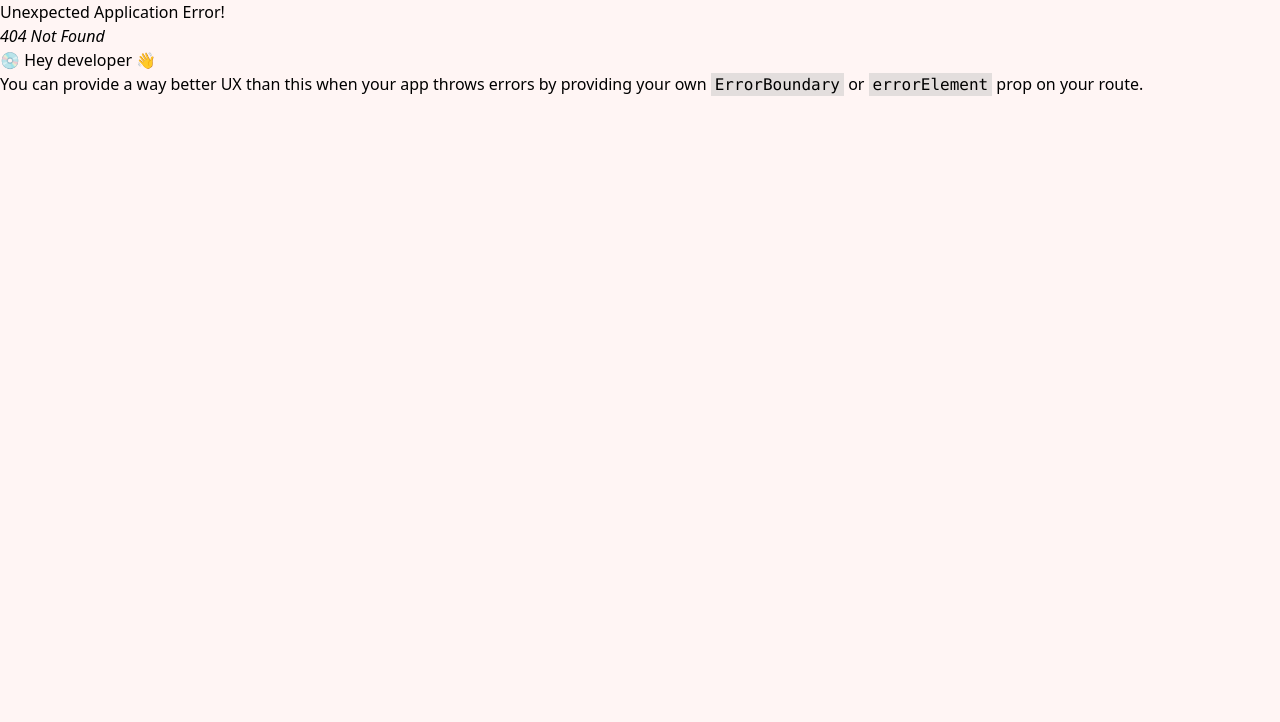
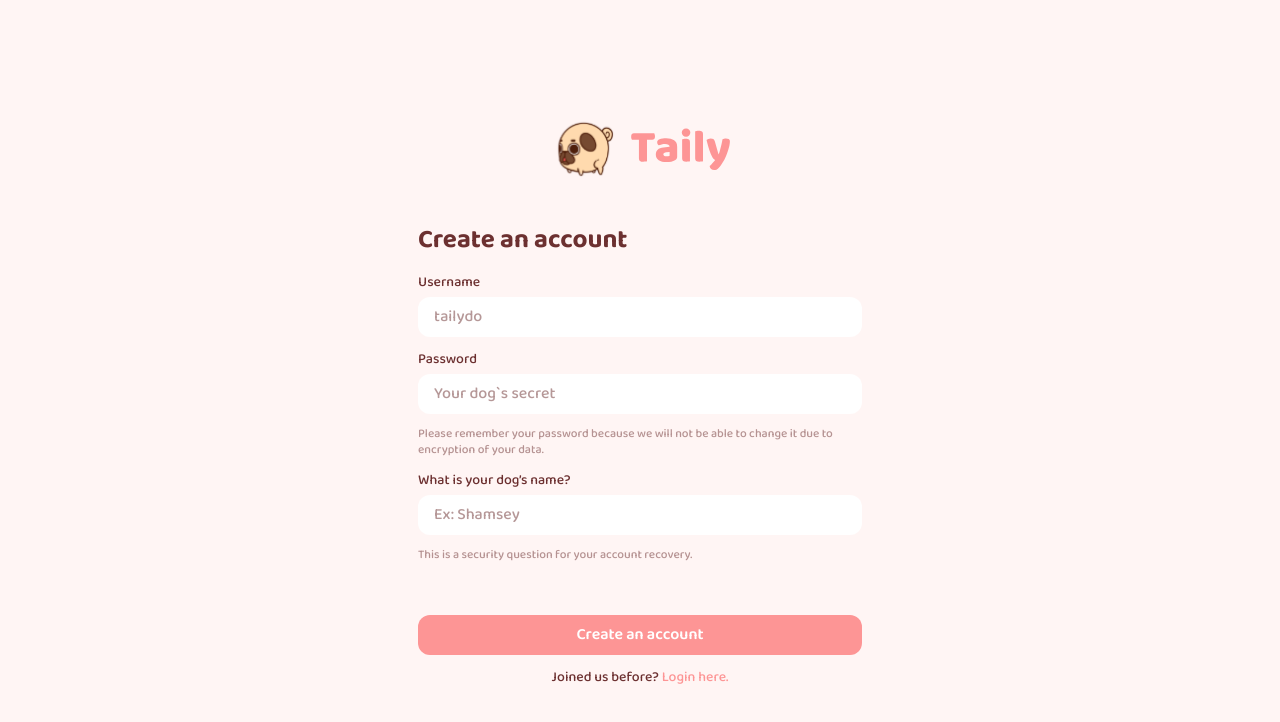
Before and after one commit to chronohubtech/Taily, a React (Vite) app: page /create-account in a window 1280 px wide. Before the commit this address had no page. Shown: the top 722 px of the page. Built offline with nearby package versions, Linux system fonts and the light colour scheme.

Commit message:
:lipstick: `Create account` route/page added

```diff
--- a/src/Root.jsx
+++ b/src/Root.jsx
@@ -1,7 +1,8 @@
+import { Link } from 'react-router-dom';
 function Root() {
   return (
     <>
-      <h2 className="font-bold font-sans">Taily Task</h2>
+      <Link to={'create-account'}>Create account</Link>
     </>
   );
 }
--- a/src/global.css
+++ b/src/global.css
@@ -1,3 +1,15 @@
 @tailwind base;
 @tailwind components;
 @tailwind utilities;
+
+@layer base {
+  body {
+    @apply font-primary;
+  }
+}
+
+@layer components {
+  .button__primary {
+    @apply text-white font-semibold text-base px-[16px] py-[8px] bg-primary text-center rounded-[12px] block w-full;
+  }
+}
--- a/src/main.jsx
+++ b/src/main.jsx
@@ -5,10 +5,16 @@ import './global.css';
 
 import { createBrowserRouter, RouterProvider } from 'react-router-dom';
 // Routes
+import CreateAccount from '@routes/create-account/create-account.router.jsx';
+
 const router = createBrowserRouter([
   {
     path: '/',
     element: <Root />
+  },
+  {
+    path: '/create-account',
+    element: <CreateAccount />
   }
 ]);
 
--- /dev/null
+++ b/src/routes/create-account/create-account.router.jsx
@@ -0,0 +1,91 @@
+import React, { useState } from 'react';
+import { Link } from 'react-router-dom';
+
+// Components
+import { InputField } from '@components/input-field/input-field.component.jsx';
+// Static assets
+import './create-account.style.css';
+import HorizontalLogo from '@assets/static/horizonal-logo.svg';
+
+function CreateAccountRouter() {
+  const defaultSignUpField = {
+    username: '',
+    password: '',
+    dogsName: ''
+  };
+
+  const [signUpFormFields, setSignUpFormFields] = useState(defaultSignUpField);
+  const { username, password, dogsName } = signUpFormFields;
+
+  const handleSubmit = (event) => {
+    event.preventDefault();
+  };
+
+  const handleChange = (event) => {
+    const { name, value } = event.target;
+
+    setSignUpFormFields({ ...signUpFormFields, [name]: value });
+  };
+
+  return (
+    <>
+      <section className={'signup__section'}>
+        <div className={'signup__container'}>
+          <img src={HorizontalLogo} width={180} height={71} alt="Taily horizontal logo" />
+
+          <h4 className={'signup__header'}>Create an account</h4>
+
+          <form action="" className={'signup__form'} onSubmit={handleSubmit}>
+            <InputField
+              label={'Username'}
+              type="text"
+              placeholder={'tailydo'}
+              onChange={handleChange}
+              name={'username'}
+              value={username}
+              required
+            />
+
+            <InputField
+              label={'Password'}
+              type="password"
+              placeholder={'Your dog`s secret'}
+              onChange={handleChange}
+              name={'password'}
+              value={password}
+              required
+            />
+
+            <p className={'input-note'}>
+              Please remember your password because we will not be able to change it due to
+              encryption of your data.
+            </p>
+
+            <InputField
+              label={'What is your dog’s name?'}
+              type="text"
+              placeholder={'Ex: Shamsey'}
+              onChange={handleChange}
+              name={'dogsName'}
+              value={dogsName}
+              required
+            />
+
+            <p className={'input-note'}>This is a security question for your account recovery.</p>
+
+            <button className={'mt-10 button__primary'}>Create an account</button>
+
+            <p className={'input-note--signin'}>
+              Joined us before?{' '}
+              <Link to={'../login'}>
+                <span>Login here.</span>
+              </Link>
+            </p>
+          </form>
+        </div>
+      </section>
+    </>
+  );
+}
+
+export default CreateAccountRouter;
--- /dev/null
+++ b/src/routes/create-account/create-account.style.css
@@ -0,0 +1,31 @@
+.signup__section {
+  @apply flex items-center justify-center h-screen w-full min-h-[600px];
+}
+
+.signup__container {
+  @apply max-w-[476px] w-full block mx-auto px-4;
+}
+
+.signup__container > img {
+  @apply mx-auto mb-[36px];
+}
+
+.signup__header {
+  @apply text-[26px] font-bold text-dark-1 mb-[12px];
+}
+
+.signup__form {
+  @apply flex flex-col gap-[12px];
+}
+
+.signup__form .input-note {
+  @apply text-xs text-dark-1/50 font-medium;
+}
+
+.signup__form .input-note--signin {
+  @apply text-sm text-dark-1 font-medium text-center;
+}
+
+.signup__form .input-note--signin span {
+  @apply text-primary;
+}
```
